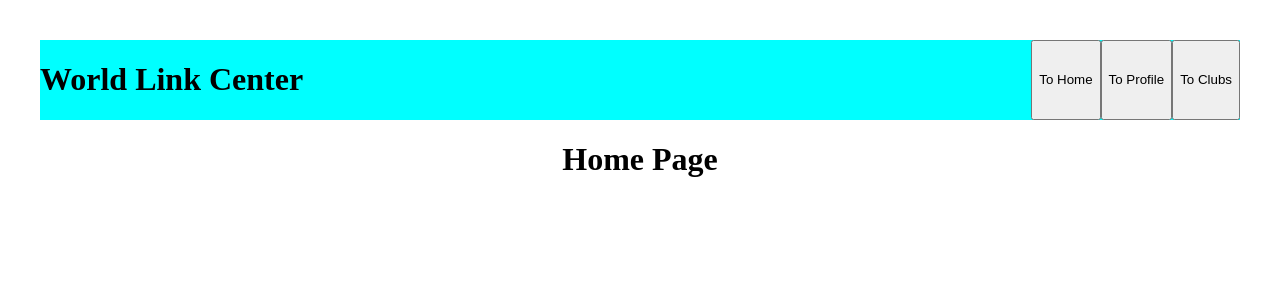
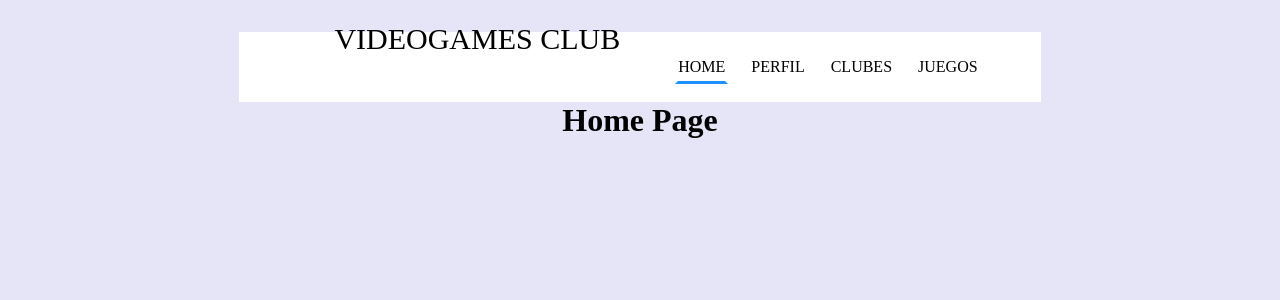
Before and after one commit to SebastianCermeno/MicroProyecto2-SistemasInformacion, a React (Vite) app: page / in a window 1280 px wide. Shown: the top 300 px of the page. Built offline with nearby package versions, Linux system fonts and the light colour scheme.

Commit message:
Subiendo nav bar y hosteo fire base

```diff
--- a/package.json
+++ b/package.json
@@ -11,6 +11,7 @@
   },
   "dependencies": {
     "firebase": "^10.8.1",
+    "firebase-tools": "^13.4.1",
     "react": "^18.2.0",
     "react-dom": "^18.2.0",
     "react-router-dom": "^6.22.3"
--- /dev/null
+++ b/public/index.html
@@ -0,0 +1,89 @@
+<!DOCTYPE html>
+<html>
+  <head>
+    <meta charset="utf-8">
+    <meta name="viewport" content="width=device-width, initial-scale=1">
+    <title>Welcome to Firebase Hosting</title>
+
+    <!-- update the version number as needed -->
+    <script defer src="/__/firebase/10.8.1/firebase-app-compat.js"></script>
+    <!-- include only the Firebase features as you need -->
+    <script defer src="/__/firebase/10.8.1/firebase-auth-compat.js"></script>
+    <script defer src="/__/firebase/10.8.1/firebase-database-compat.js"></script>
+    <script defer src="/__/firebase/10.8.1/firebase-firestore-compat.js"></script>
+    <script defer src="/__/firebase/10.8.1/firebase-functions-compat.js"></script>
+    <script defer src="/__/firebase/10.8.1/firebase-messaging-compat.js"></script>
+    <script defer src="/__/firebase/10.8.1/firebase-storage-compat.js"></script>
+    <script defer src="/__/firebase/10.8.1/firebase-analytics-compat.js"></script>
+    <script defer src="/__/firebase/10.8.1/firebase-remote-config-compat.js"></script>
+    <script defer src="/__/firebase/10.8.1/firebase-performance-compat.js"></script>
+    <!--
+      initialize the SDK after all desired features are loaded, set useEmulator to false
+      to avoid connecting the SDK to running emulators.
+    -->
+    <script defer src="/__/firebase/init.js?useEmulator=true"></script>
+
+    <style media="screen">
+      body { background: #ECEFF1; color: rgba(0,0,0,0.87); font-family: Roboto, Helvetica, Arial, sans-serif; margin: 0; padding: 0; }
+      #message { background: white; max-width: 360px; margin: 100px auto 16px; padding: 32px 24px; border-radius: 3px; }
+      #message h2 { color: #ffa100; font-weight: bold; font-size: 16px; margin: 0 0 8px; }
+      #message h1 { font-size: 22px; font-weight: 300; color: rgba(0,0,0,0.6); margin: 0 0 16px;}
+      #message p { line-height: 140%; margin: 16px 0 24px; font-size: 14px; }
+      #message a { display: block; text-align: center; background: #039be5; text-transform: uppercase; text-decoration: none; color: white; padding: 16px; border-radius: 4px; }
+      #message, #message a { box-shadow: 0 1px 3px rgba(0,0,0,0.12), 0 1px 2px rgba(0,0,0,0.24); }
+      #load { color: rgba(0,0,0,0.4); text-align: center; font-size: 13px; }
+      @media (max-width: 600px) {
+        body, #message { margin-top: 0; background: white; box-shadow: none; }
+        body { border-top: 16px solid #ffa100; }
+      }
+    </style>
+  </head>
+  <body>
+    <div id="message">
+      <h2>Welcome</h2>
+      <h1>Firebase Hosting Setup Complete</h1>
+      <p>You're seeing this because you've successfully setup Firebase Hosting. Now it's time to go build something extraordinary!</p>
+      <a target="_blank" href="https://firebase.google.com/docs/hosting/">Open Hosting Documentation</a>
+    </div>
+    <p id="load">Firebase SDK Loading&hellip;</p>
+
+    <script>
+      document.addEventListener('DOMContentLoaded', function() {
+        const loadEl = document.querySelector('#load');
+        // // 🔥🔥🔥🔥🔥🔥🔥🔥🔥🔥🔥🔥🔥🔥🔥🔥🔥🔥🔥🔥🔥🔥🔥🔥🔥🔥🔥🔥🔥🔥🔥
+        // // The Firebase SDK is initialized and available here!
+        //
+        // firebase.auth().onAuthStateChanged(user => { });
+        // firebase.database().ref('/path/to/ref').on('value', snapshot => { });
+        // firebase.firestore().doc('/foo/bar').get().then(() => { });
+        // firebase.functions().httpsCallable('yourFunction')().then(() => { });
+        // firebase.messaging().requestPermission().then(() => { });
+        // firebase.storage().ref('/path/to/ref').getDownloadURL().then(() => { });
+        // firebase.analytics(); // call to activate
+        // firebase.analytics().logEvent('tutorial_completed');
+        // firebase.performance(); // call to activate
+        //
+        // // 🔥🔥🔥🔥🔥🔥🔥🔥🔥🔥🔥🔥🔥🔥🔥🔥🔥🔥🔥🔥🔥🔥🔥🔥🔥🔥🔥🔥🔥🔥🔥
+
+        try {
+          let app = firebase.app();
+          let features = [
+            'auth',
+            'database',
+            'firestore',
+            'functions',
+            'messaging',
+            'storage',
+            'analytics',
+            'remoteConfig',
+            'performance',
+          ].filter(feature => typeof app[feature] === 'function');
+          loadEl.textContent = `Firebase SDK loaded with ${features.join(', ')}`;
+        } catch (e) {
+          console.error(e);
+          loadEl.textContent = 'Error loading the Firebase SDK, check the console.';
+        }
+      });
+    </script>
+  </body>
+</html>
--- a/src/Page Components/NavigationBar/NavigationBar.css
+++ b/src/Page Components/NavigationBar/NavigationBar.css
@@ -1,13 +1,89 @@
-.NavBar {
-    display: flex;
-    flex-direction: row;
-    justify-content: space-between;
+@import url('https://fonts.googleapis.com/css2?family=Roboto:wght@300;400;700&display=swap');
 
-    background-color: aqua;
+* {
+    margin: 0;
+    padding: 0;
+    font-family: "futura md bt";
+    text-decoration: none;
+    list-style: none;
+    box-sizing: border-box;
 }
 
-.ButtonGroup {
+body {
+    font-family: 'Roboto', sans-serif;
+    background-color: #e5e5f7;
+    background-image: radial-gradient(#c657d8 0.5px, transparent 0.5px), radial-gradient(#c657d8 0.5px, #e5e5f7 0.5px);
+    background-size: 20px 20px;
+    background-position: 0 0, 10px 10px;
     display: flex;
-    flex-direction: row;
+    min-height: 100vh;
+}
 
+header {
+    background: #fff;
+    width: 100%;
+    height: 70px;
+    display: flex;
+    align-items: center;
+    justify-content: space-between;
+    padding: 0 50px;
 }
+header .logo {
+    font-size: 30px;
+    text-transform: uppercase;
+}
+header nav ul {
+    display: flex;
+}
+header nav ul li a {
+    display: inline-block;
+    color: #000;
+    padding: 5px 0;
+    margin: 0 10px;
+    border: 3px solid transparent;
+    text-transform: uppercase;
+    transition: 0.2s;
+}
+header nav ul li a:hover,
+header nav ul li a.active {
+    border-bottom-color: dodgerblue;
+}
+.hamburger {
+    cursor: pointer;
+    display: none;
+}
+.hamburger div {
+    width: 30px;
+    height: 3px;
+    margin: 5px 0;
+    background: #000;
+}
+@media only screen and (max-width: 900px) {
+    header {
+        padding: 0 30px;
+    }
+}
+@media only screen and (max-width: 700px) {
+    .hamburger {
+        display: block;
+    }
+    header nav {
+        position: absolute;
+        width: 100%;
+        left: -100%;
+        top: 70px;
+        width: 100%;
+        background: #fff;
+        padding: 30px;
+        transition: 0.3s;
+    }
+    header #nav_check:checked ~ nav {
+        left: 0;
+    }
+    header nav ul {
+        display: block;
+    }
+    header nav ul li a {
+        margin: 5px 0;
+    }
+}
--- a/src/Page Components/NavigationBar/NavigationBar.jsx
+++ b/src/Page Components/NavigationBar/NavigationBar.jsx
@@ -1,6 +1,7 @@
-import { useNavigate } from 'react-router-dom';
+//import { useNavigate } from 'react-router-dom';
 import './NavigationBar.css'
 
+/*
 function NavigationBar() {
     const navigationController = useNavigate()
     const pageDictionary = new Map([
@@ -15,6 +16,7 @@ function NavigationBar() {
         try {
             navigationController(pageDictionary.get(pageID))
         } catch (error) {
+            console.log(error);
         }
     }
     return(
@@ -38,5 +40,38 @@ function NavigationBar() {
         </>
     );
 }
+*/
+
+
+
+function NavigationBar() {
+    return (
+        <header>
+            <div className="logo">VideoGames Club</div>
+            <input type="checkbox" id="nav_check" hidden />
+            <nav>
+                <ul>
+                    <li>
+                        <a href="/" className="active">Home</a>
+                    </li>
+                    <li>
+                        <a href="/">Perfil</a>
+                    </li>
+                    <li>
+                        <a href="/">Clubes</a>
+                    </li>
+                    <li>
+                        <a href="/">Juegos</a>
+                    </li>
+                </ul>
+            </nav>
+            <label htmlFor="nav_check" className="hamburger">
+                <div></div>
+                <div></div>
+                <div></div>
+            </label>
+        </header>
+    );
+}
 
 export default NavigationBar
```
Also changed, not shown: firebase.json (added), 2 other files (tests, documents, lock files or other folders).
